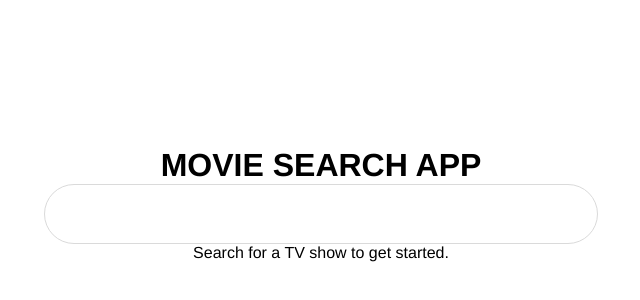
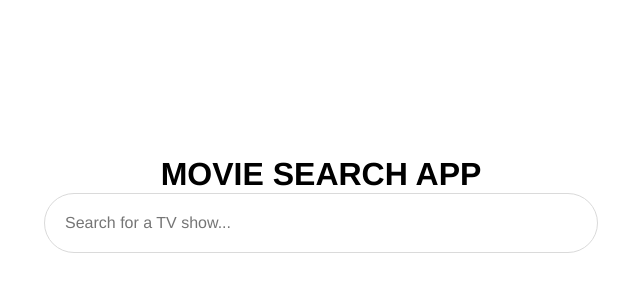
Before and after one commit to SanjeevMidda/movie-search-app, a React (Create React App) app: page / in a window 1280 px wide. Shown: the part 196-496 px from the top of the page, without its empty margins (319-959 px from the left). Built offline with nearby package versions, Linux system fonts and the light colour scheme.

Commit message:
refactor: remove idle UI and add placeholder instead in input element

```diff
--- a/src/App.tsx
+++ b/src/App.tsx
@@ -26,12 +26,11 @@ function App() {
       <input
         type="text"
         aria-label="Search TV Shows"
+        placeholder="Search for a TV show..."
         id="userInput"
         value={searchQuery}
         onChange={handleInputChange}
       />
-
-      {appStatus === "idle" && <p>Search for a TV show to get started.</p>}
 
       {appStatus === "loading" && <p>Loading...</p>}
 
```
